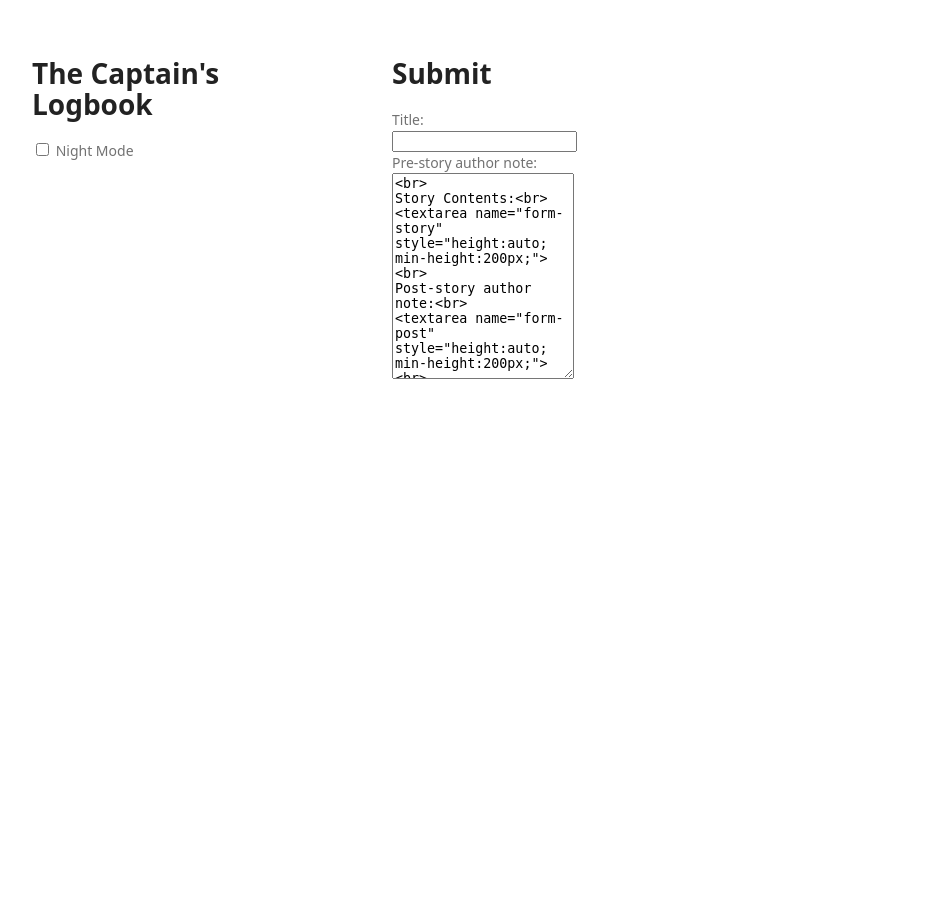
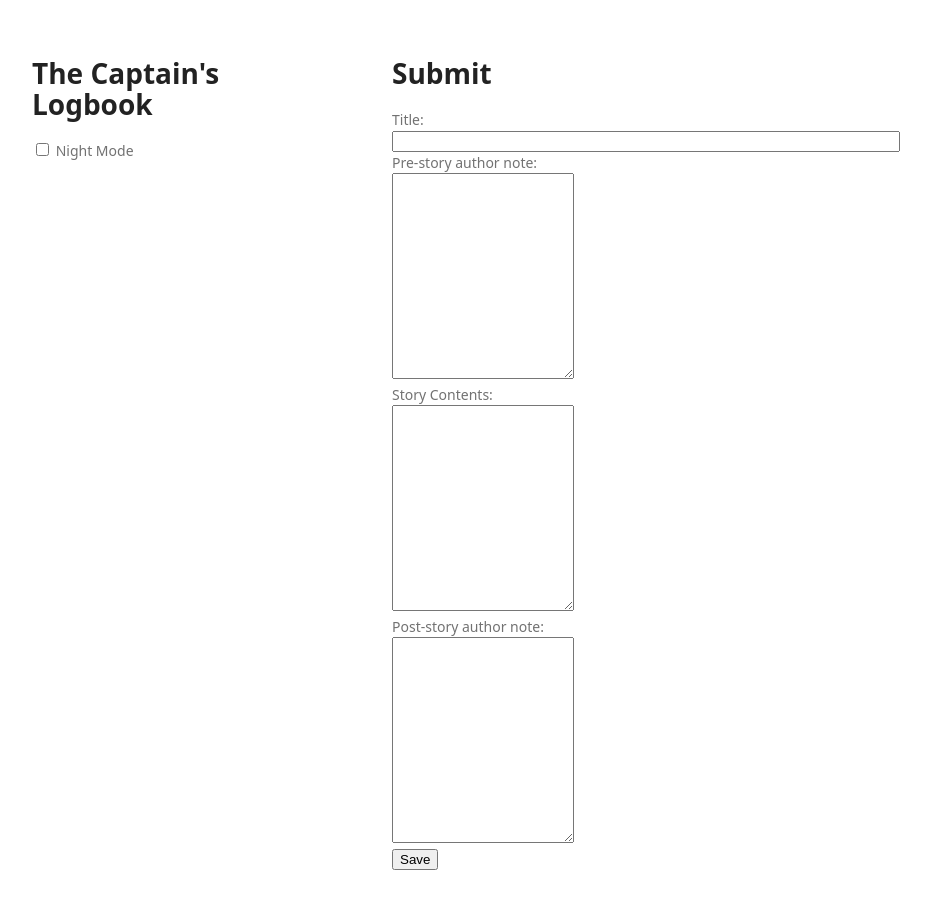
Before and after one commit to captainmeta4/captainsjournal, a Flask app: page /submit in a window 1280 px wide. Shown: the whole page, without its empty margins (178-1109 px from the left). Before the commit the page ends 379 px from the top, so only its background shows below. Run offline with Flask 2, Linux system fonts and the light colour scheme.

Commit message:
fix submit page

```diff
--- a/templates/submit.html
+++ b/templates/submit.html
@@ -6,13 +6,13 @@
 
 <form action="/api/submit">
 Title:<br>
-<input type="text" name="form-title"><br>
+<input type="text" name="form-title" style="width:100%"><br>
 Pre-story author note:<br>
-<textarea name="form-pre" style="height:auto; min-height:200px;"><br>
+<textarea name="form-pre" style="height:auto; min-height:200px; width=100%"></textarea><br>
 Story Contents:<br>
-<textarea name="form-story" style="height:auto; min-height:200px;"><br>
+<textarea name="form-story" style="height:auto; min-height:200px; width=100%"></textarea><br>
 Post-story author note:<br>
-<textarea name="form-post" style="height:auto; min-height:200px;"><br>
+<textarea name="form-post" style="height:auto; min-height:200px; width=100%"></textarea><br>
 <input type="submit" value="Save">
 </form>
 {% endblock %}
```
